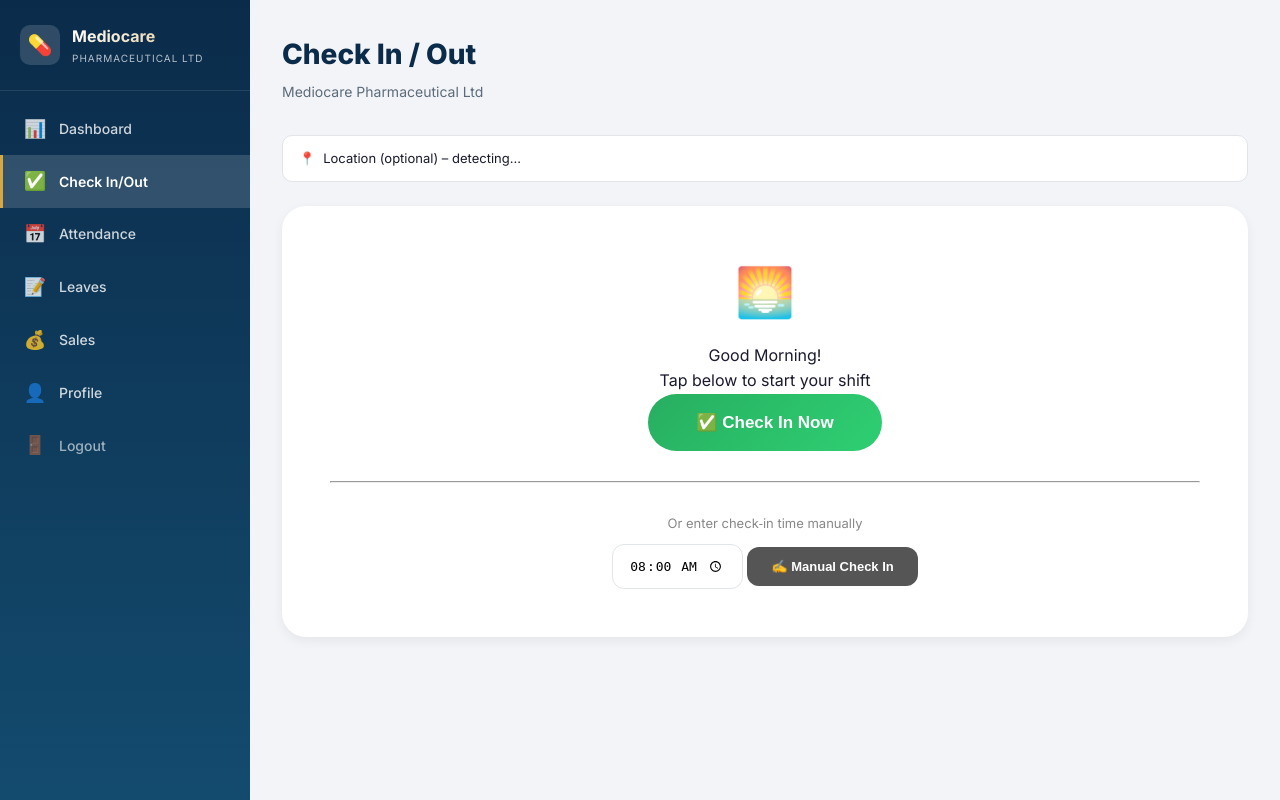
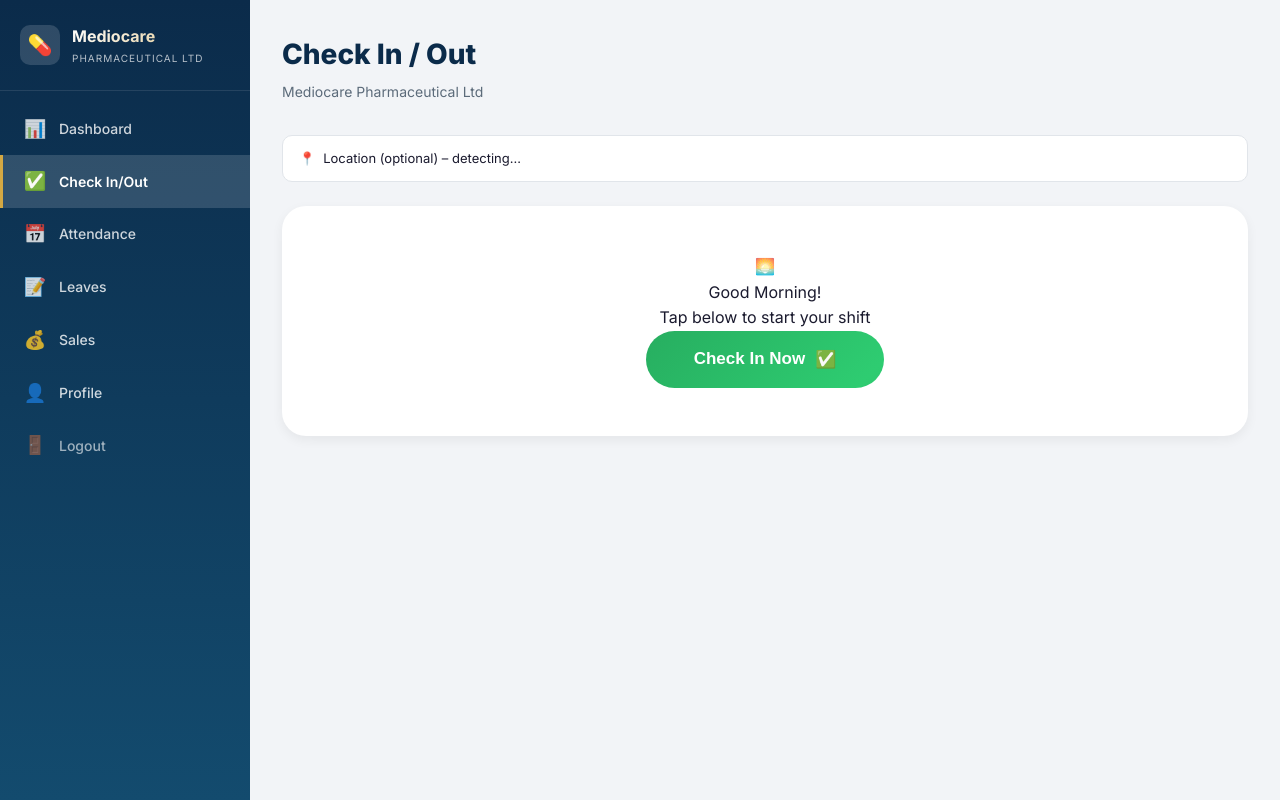
Before and after one commit to mediocareworkpulse/attendance-app, a Flask app: page /check-in in a window 1280 px wide. Run offline with Flask 3, Linux system fonts and the light colour scheme; the visitor is signed in with stand-in values (Sample User, id 1); data that the repository does not hold is empty.

Commit message:
Update check_in.html

```diff
--- a/templates/check_in.html
+++ b/templates/check_in.html
@@ -10,42 +10,34 @@
 
 {% if user_status=='none' %}
 <div class="checkin-container">
-    <div style="font-size:48px;margin-bottom:12px;" id="greeting-icon">🌅</div>
+    <div class="checkin-greeting-icon" id="greeting-icon">🌅</div>
     <div class="checkin-title" id="greeting-text">Good Morning!</div>
     <div class="checkin-subtitle">Tap below to start your shift</div>
     <form method="POST" action="/check-in" id="af">
         <input type="hidden" name="lat" id="lat"><input type="hidden" name="lng" id="lng"><input type="hidden" name="location" id="loc">
-        <button type="submit" name="action" value="check_in" class="checkin-btn btn-check-in">✅ Check In Now</button>
-    </form>
-    <hr style="margin:30px 0;border-color:#eee;">
-    <p style="color:#888;font-size:13px;margin-bottom:10px;">Or enter check‑in time manually</p>
-    <form method="POST" action="/manual-attendance">
-        <input type="hidden" name="action" value="check_in">
-        <div class="form-group" style="display:inline-block;"><input type="time" name="manual_time" value="08:00" required></div>
-        <button type="submit" class="btn" style="background:#555;">✍️ Manual Check In</button>
+        <button type="submit" name="action" value="check_in" class="checkin-btn btn-check-in">
+            <span class="btn-text">Check In Now</span>
+            <span class="btn-icon">✅</span>
+        </button>
     </form>
 </div>
 {% elif user_status=='checked_in' %}
 <div class="checkin-container">
-    <div style="font-size:48px;margin-bottom:12px;">⏳</div>
+    <div class="checkin-greeting-icon">⏳</div>
     <div class="checkin-title">You're Clocked In</div>
     <div class="checkin-subtitle" id="timer-display">Calculating…</div>
     <div id="remaining-display" style="font-size:14px;color:#666;margin-bottom:20px;"></div>
     <form method="POST" action="/check-in" id="af">
         <input type="hidden" name="lat" id="lat"><input type="hidden" name="lng" id="lng"><input type="hidden" name="location" id="loc">
-        <button type="submit" name="action" value="check_out" class="checkin-btn btn-check-out">🚪 Check Out Now</button>
-    </form>
-    <hr style="margin:30px 0;border-color:#eee;">
-    <p style="color:#888;font-size:13px;margin-bottom:10px;">Or enter check‑out time manually</p>
-    <form method="POST" action="/manual-attendance">
-        <input type="hidden" name="action" value="check_out">
-        <div class="form-group" style="display:inline-block;"><input type="time" name="manual_time" value="17:00" required></div>
-        <button type="submit" class="btn" style="background:#555;">✍️ Manual Check Out</button>
+        <button type="submit" name="action" value="check_out" class="checkin-btn btn-check-out">
+            <span class="btn-text">Check Out Now</span>
+            <span class="btn-icon">🚪</span>
+        </button>
     </form>
 </div>
 {% else %}
 <div class="checkin-container" style="background:#d4f5e0;box-shadow:none;">
-    <div style="font-size:48px;margin-bottom:12px;">🎉</div>
+    <div class="checkin-greeting-icon">🎉</div>
     <div class="checkin-title" style="color:#1e7e34;">Shift Complete!</div>
     <div class="checkin-subtitle" style="color:#1e7e34;">Great work today at Mediocare</div>
 </div>
@@ -71,34 +63,29 @@
 {% endif %}
 
 <script>
-// Dynamic greeting based on actual time
-function setGreeting() {
-    const now = new Date();
-    const hours = now.getHours();
+// Dynamic greeting
+(function() {
+    const hour = new Date().getHours();
     let icon = '🌅', text = 'Good Morning!';
-    if (hours >= 12 && hours < 17) { icon = '☀️'; text = 'Good Afternoon!'; }
-    else if (hours >= 17) { icon = '🌆'; text = 'Good Evening!'; }
+    if (hour >= 12 && hour < 17) { icon = '☀️'; text = 'Good Afternoon!'; }
+    else if (hour >= 17) { icon = '🌆'; text = 'Good Evening!'; }
     document.getElementById('greeting-icon').textContent = icon;
     document.getElementById('greeting-text').textContent = text;
-}
-setGreeting();
+})();
 
-// Location capture
+// Location (optional)
 var d=document.getElementById('ls-text'),la=document.getElementById('lat'),lo=document.getElementById('lng'),lc=document.getElementById('loc');
 if(d&&navigator.geolocation){
     navigator.geolocation.getCurrentPosition(function(p){
         la.value=p.coords.latitude;lo.value=p.coords.longitude;lc.value=p.coords.latitude+','+p.coords.longitude;
         d.innerHTML='✅ Location captured';d.parentElement.style.background='#d4f5e0';d.parentElement.style.color='#1e7e34';
     },function(err){
-        var msg='⚠️ Location unavailable – continuing without GPS (optional)';
-        if(err.code===1)msg='⚠️ Location permission denied – continuing (optional)';
-        else if(err.code===2)msg='⚠️ Location signal lost – continuing (optional)';
-        else if(err.code===3)msg='⚠️ Location timed out – continuing (optional)';
-        d.innerHTML=msg;d.parentElement.style.background='#fff3d6';d.parentElement.style.color='#b45309';
+        d.innerHTML='⚠️ Location unavailable – continuing without GPS';
+        d.parentElement.style.background='#fff3d6';d.parentElement.style.color='#b45309';
     },{timeout:5000,enableHighAccuracy:false});
-} else if(d){d.innerHTML='⚠️ Location not supported by browser (optional)';d.parentElement.style.background='#fff3d6';d.parentElement.style.color='#b45309';}
+}
 
-// Live timer (unchanged)
+// Live timer
 {% if user_status=='checked_in' and check_in_time %}
 (function(){
     var parts = "{{ check_in_time }}".split(':');
@@ -120,9 +107,9 @@ if(d&&navigator.geolocation){
             var rem = shiftEnd - now;
             if(rem>0){
                 var rh = Math.floor(rem/3600000), rm = Math.floor((rem%3600000)/60000);
-                document.getElementById('remaining-display').textContent = '⏰ Remaining: '+rh+'h '+rm+'m until shift end';
+                document.getElementById('remaining-display').textContent = '⏰ Remaining: '+rh+'h '+rm+'m';
             }else{
-                document.getElementById('remaining-display').textContent = '✅ Shift end time reached. You can check out now.';
+                document.getElementById('remaining-display').textContent = '✅ Shift end reached.';
             }
         }
     }
```
